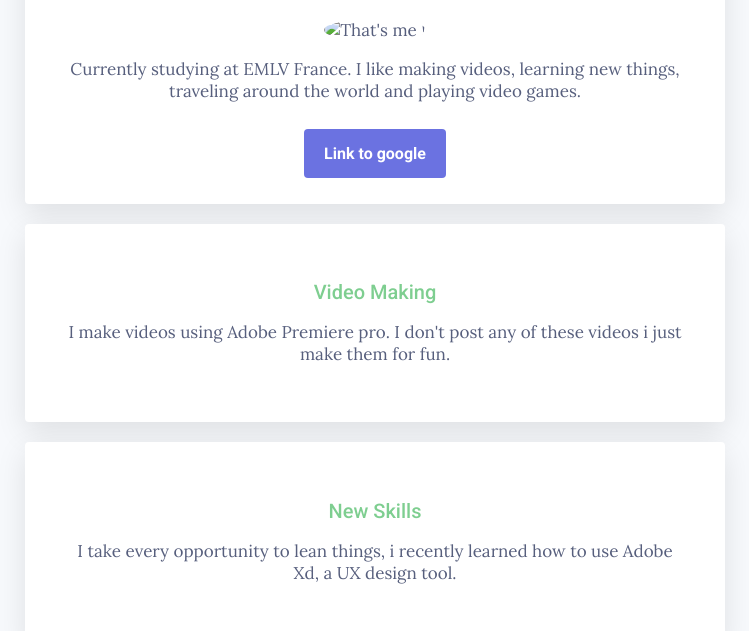
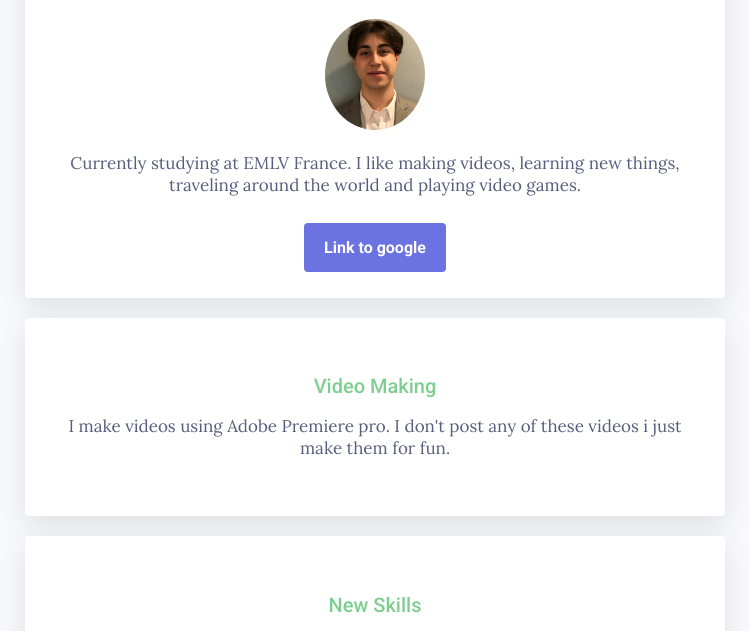
Before and after one commit to Fabio-Brugnone/my-profile, a plain HTML site: page index.html in a window 1280 px wide. Shown: the part 142-773 px from the top of the page, without its empty margins (265-1014 px from the left). Drawn offline with Linux system fonts and the light colour scheme.

Commit message:
Update index.html

```diff
--- a/index.html
+++ b/index.html
@@ -17,7 +17,7 @@
 			<div class="card-white" id="introduction">
 				<h1>Hi, my name is Fabio</h1>
 
-					<img src="images/Photo_cv2.jpeg" class="img-circle" width="100px" alt="That's me !">
+					<img src="images/profile-picture.jpeg" class="img-circle" width="100px" alt="That's me !">
 
 					<p>
 					Currently studying at EMLV France. I like making videos, learning new things, traveling around the world and playing video games.
```
